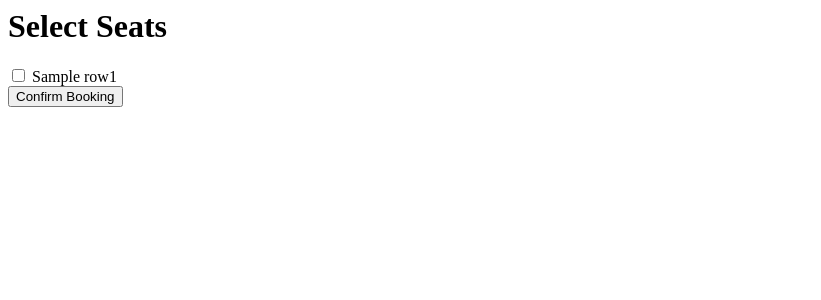
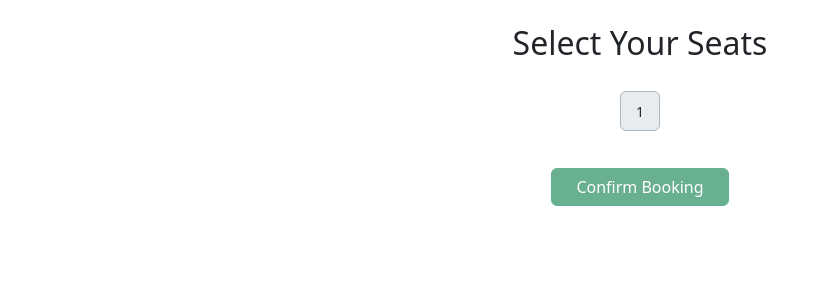
Before and after one commit to ashmoneykash/bookaseat, a Django app: template bookings/templates/bookings/book_show.html in a window 1280 px wide. Shown: the top 300 px of the page, without its empty margins (0-821 px from the left). Run offline with Django 5.2, Linux system fonts and the light colour scheme; the template is opened without the code that fills it: most values are stand-ins (such as "Sample title", 1, 10 or a date in 2020).

Commit message:
UI: add seat grid layout for booking page

```diff
--- a/bookings/templates/bookings/book_show.html
+++ b/bookings/templates/bookings/book_show.html
@@ -1,17 +1,58 @@
-<h1>Select Seats</h1>
+{% extends "base.html" %}
 
-{% if error %}
-    <p style="color:red;">{{ error }}</p>
-{% endif %}
+{% block title %}Select Seats{% endblock %}
 
-<form method="POST">
-    {% csrf_token %}
+{% block content %}
+<h2 class="text-center mb-4">Select Your Seats</h2>
 
-    {% for seat in seats %}
-        <input type="checkbox" name="seats" value="{{ seat.id }}">
-        {{ seat.row }}{{ seat.seat_number }}
-        <br>
-    {% endfor %}
+<div class="d-flex justify-content-center">
+    <div class="seat-grid">
+        {% for row in seats %}
+        <div class="d-flex justify-content-center mb-2">
+            {% for seat in row %}
+            <div class="seat
+                {% if seat.is_booked %}
+                    seat-booked
+                {% else %}
+                    seat-available
+                {% endif %}
+            ">
+                {{ seat.number }}
+            </div>
+            {% endfor %}
+        </div>
+        {% endfor %}
+    </div>
+</div>
 
-    <button type="submit">Confirm Booking</button>
-</form>
+<div class="text-center mt-4">
+    <button class="btn btn-success px-4" disabled>
+        Confirm Booking
+    </button>
+</div>
+
+<style>
+.seat {
+    width: 40px;
+    height: 40px;
+    margin: 5px;
+    display: flex;
+    align-items: center;
+    justify-content: center;
+    border-radius: 6px;
+    font-size: 14px;
+    cursor: pointer;
+}
+
+.seat-available {
+    background-color: #e9ecef;
+    border: 1px solid #adb5bd;
+}
+
+.seat-booked {
+    background-color: #dc3545;
+    color: white;
+    cursor: not-allowed;
+}
+</style>
+{% endblock %}
```
